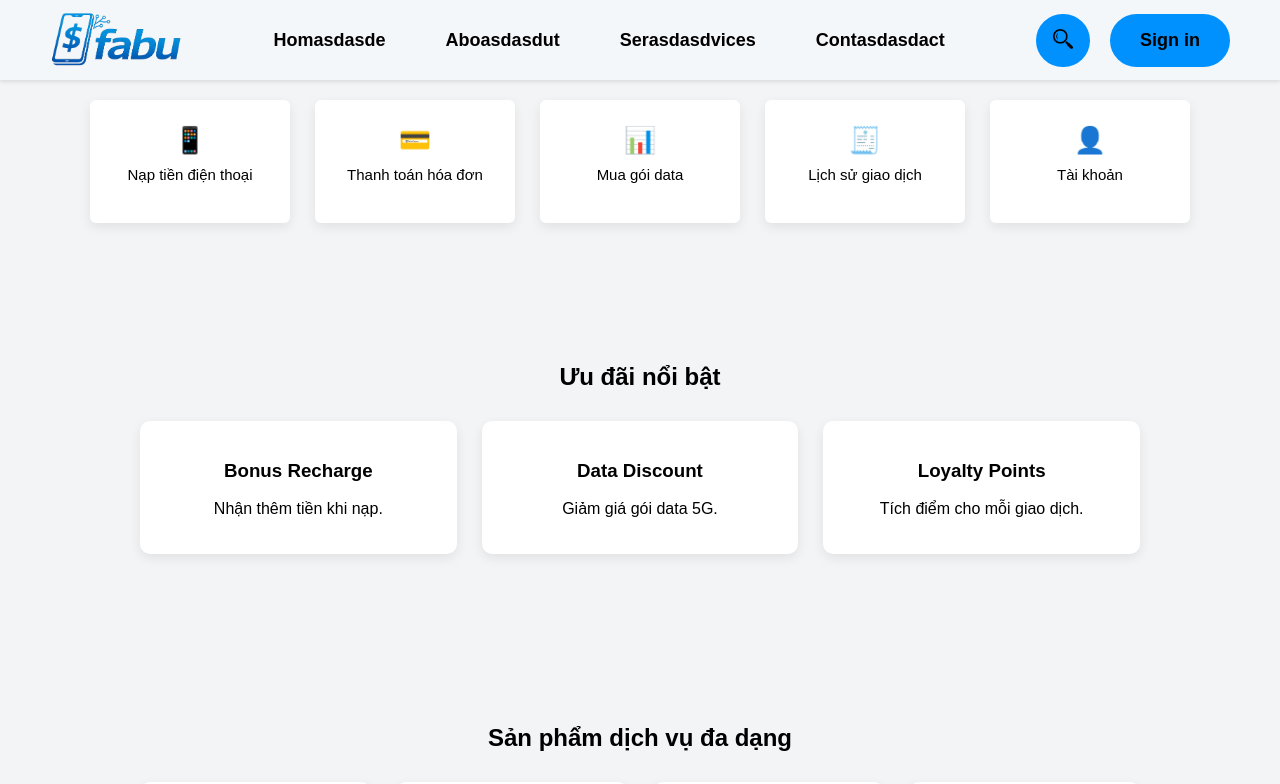
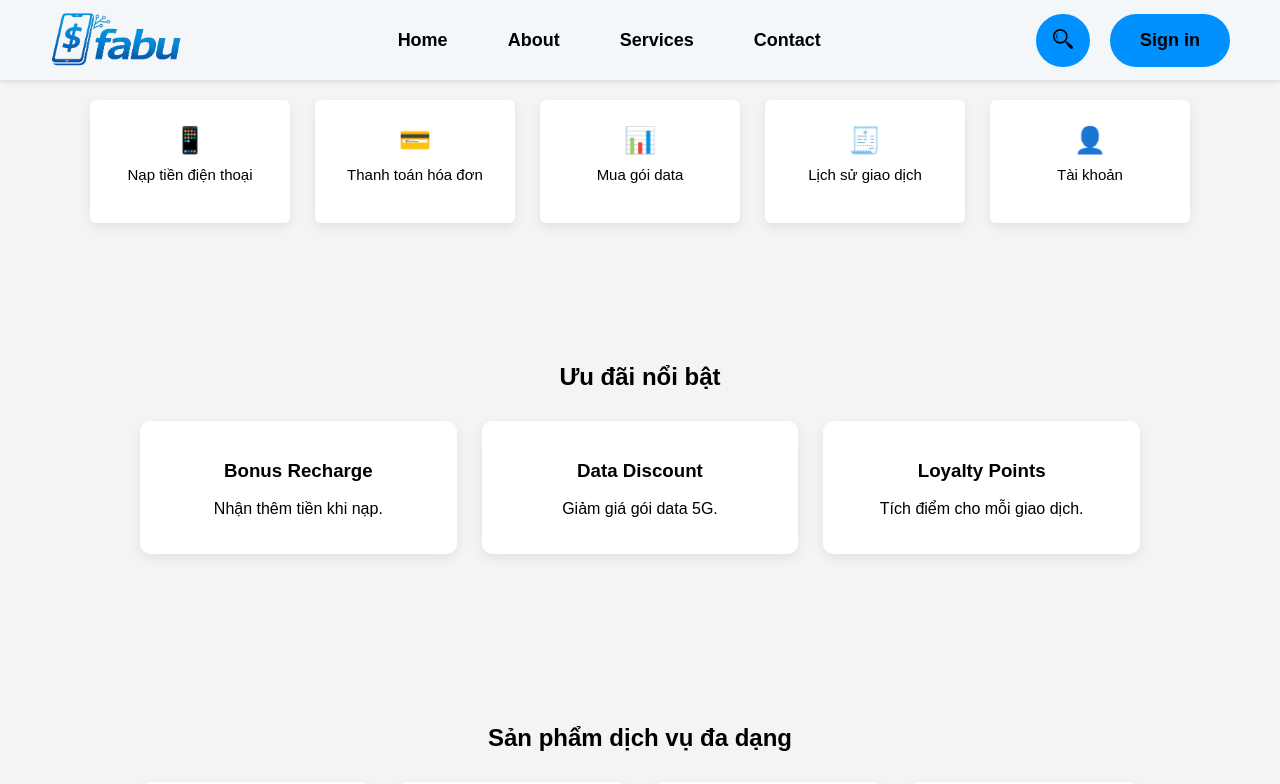
Before and after one commit to MinhBiTong/Fabu, a Next.js app in the folder src/frontend/: page / in a window 1280 px wide. Shown: the top 784 px of the page. Built offline with nearby package versions, Linux system fonts and the light colour scheme.

Commit message:
Transi
header chuyển trang đc r

```diff
--- a/src/frontend/src/components/layout/Header.tsx
+++ b/src/frontend/src/components/layout/Header.tsx
@@ -1,5 +1,6 @@
 "use client";
 
+import { useRouter } from "next/navigation";
 import { useState } from "react";
 import Image from "next/image";
 
@@ -11,7 +12,7 @@ import Menu from "../../styles/images/menu.png";
 import User from "../../styles/images/user.png";
 
 function Header() {
-
+    const router = useRouter()
     const [showLogin, setShowLogin] = useState(false);
 
   return (
@@ -23,14 +24,14 @@ function Header() {
       </div>
 
        <div className="logo">
-        <Image src={logo} alt="Logo"  />
+        <Image src={logo} alt="Logo" onClick={() => router.push("/")} />
       </div>
 
       <div className="navlinks">
-        <button>Homasdasde</button>
-        <button>Aboasdasdut</button>
-        <button>Serasdasdvices</button>
-        <button>Contasdasdact</button>
+         <button onClick={() => router.push("/")}>Home</button>
+         <button onClick={() => router.push("/about")}>About</button>
+         <button onClick={() => router.push("/services")}>Services</button>
+         <button onClick={() => router.push("/contact")}>Contact</button>
       </div>
       <div className="signin">
       <button className="SearchButton">
```
